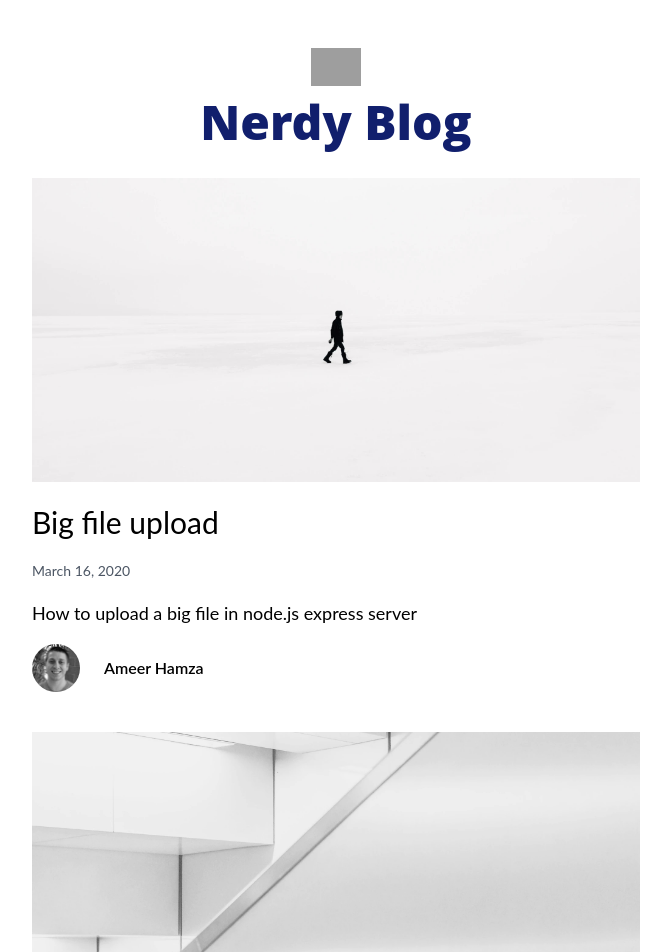
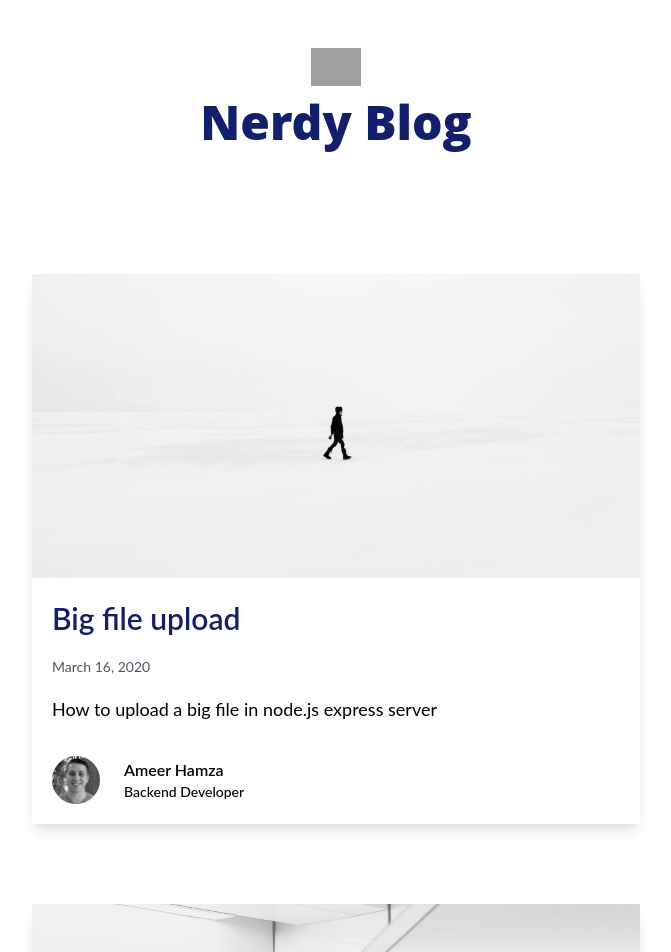
Before and after one commit to nerdyfactory/nerdyfactory.blog, a Next.js app: page / in a window 1280 px wide. Shown: the top 952 px of the page, without its empty margins (304-975 px from the left). Built offline with nearby package versions, Linux system fonts and the light colour scheme; grey boxes are pictures that could not be loaded; what @tailwindcss/typography would draw is missing.

Commit message:
Home layout style improvements

```diff
--- a/components/layout.js
+++ b/components/layout.js
@@ -27,7 +27,7 @@ const Header = () => {
         "mb-2": !isRoot,
       })}
     >
-      <div className={"max-w-md"}>
+      <div className="max-w-md mb-12">
         {isRoot ? <LargeTitle /> : <SmallTitle />}
       </div>
     </header>
--- a/components/post-preview.js
+++ b/components/post-preview.js
@@ -12,7 +12,7 @@ export default function PostPreview({
   slug,
 }) {
   return (
-    <div className="mb-10">
+    <div className="my-20 shadow-lg rounded-sm">
       <div className="mb-5">
         <CoverImage
           slug={slug}
@@ -22,7 +22,8 @@ export default function PostPreview({
           width={556}
         />
       </div>
-      <h3 className="text-3xl mb-3 leading-snug">
+      <div className="px-5 pb-5">
+        <h3 className="text-3xl mb-3 leading-snug font-semibold nf-title">
           <Link as={`/posts/${slug}`} href="/posts/[slug]">
             <a className="hover:underline">{title}</a>
           </Link>
@@ -30,8 +31,9 @@ export default function PostPreview({
         <div className="text-lg mb-4">
           <DateFormatter dateString={date} />
         </div>
-      <p className="text-lg leading-relaxed mb-4">{excerpt}</p>
-      <Avatar name={author.name} picture={author.picture} />
+        <p className="text-lg leading-relaxed mb-8">{excerpt}</p>
+        <Avatar name={author.name} picture={author.picture} role={author.role} />
+      </div>
     </div>
   );
 }
--- a/pages/index.js
+++ b/pages/index.js
@@ -7,7 +7,7 @@ export default function Index({ allPosts }) {
   return (
     <>
       <Layout>
-        <Head >
+        <Head>
           <title>Nerdy Blog</title>
         </Head>
         {allPosts.map((post) => (
```
Lines whose indentation alone changed are shown as unchanged.
